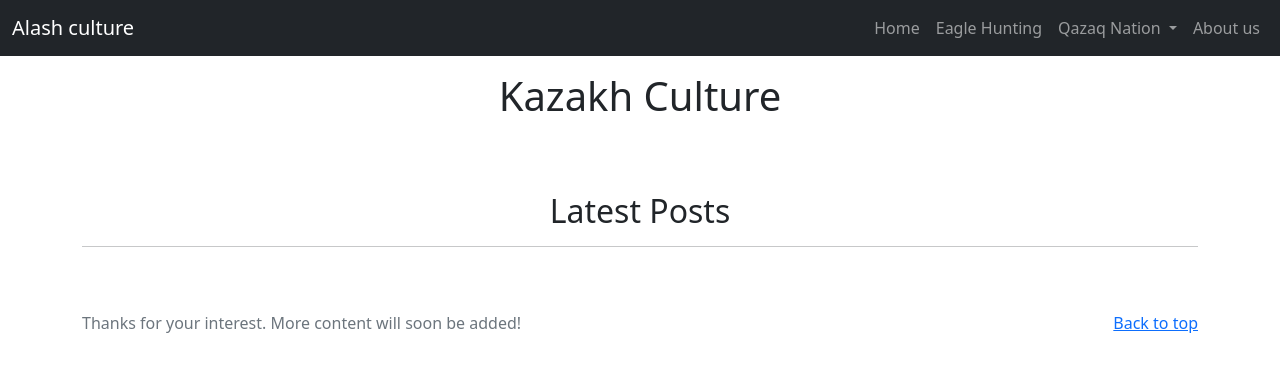
After one commit to aibaribrayev/Alashculture, a Django app: page /blog/ in a window 1280 px wide. The commit adds this page. Shown: the top 386 px of the page. Run offline with Django 3.2, Linux system fonts and the light colour scheme; data that the repository does not hold is empty.

Commit message:
new start

```diff
--- a/blog/models.py
+++ b/blog/models.py
@@ -2,6 +2,10 @@ from django.db import models
 
 class Blog(models.Model):
     title = models.CharField(max_length=200)
-    pub_date = models.DateTimeField()
     body = models.TextField()
     image = models.ImageField(upload_to='images/')
+    #add links to read more
+    def __str__(self):
+        return self.title
+    #def summary(self):
+    #    return self.body[:100]
--- /dev/null
+++ b/blog/templates/blog/allblogs.html
@@ -0,0 +1,111 @@
+<!doctype html>
+<html lang="en">
+  <head>
+    <meta charset="utf-8">
+    <meta name="viewport" content="width=device-width, initial-scale=1">
+    <meta name="description" content="">
+    <meta name="author" content="Mark Otto, Jacob Thornton, and Bootstrap contributors">
+    <meta name="generator" content="Hugo 0.88.1">
+
+    <!-- CSS only -->
+<link href="https://cdn.jsdelivr.net/npm/bootstrap@5.1.3/dist/css/bootstrap.min.css" rel="stylesheet" integrity="sha384-1BmE4kWBq78iYhFldvKuhfTAU6auU8tT94WrHftjDbrCEXSU1oBoqyl2QvZ6jIW3" crossorigin="anonymous">
+    <!-- Favicons -->
+<link rel="apple-touch-icon" href="/docs/5.1/assets/img/favicons/apple-touch-icon.png" sizes="180x180">
+<link rel="icon" href="/docs/5.1/assets/img/favicons/favicon-32x32.png" sizes="32x32" type="image/png">
+<link rel="icon" href="/docs/5.1/assets/img/favicons/favicon-16x16.png" sizes="16x16" type="image/png">
+<link rel="manifest" href="/docs/5.1/assets/img/favicons/manifest.json">
+<link rel="mask-icon" href="/docs/5.1/assets/img/favicons/safari-pinned-tab.svg" color="#7952b3">
+<link rel="icon" href="/docs/5.1/assets/img/favicons/favicon.ico">
+<meta name="theme-color" content="#7952b3">
+
+
+    <style>
+      .bd-placeholder-img {
+        font-size: 1.125rem;
+        text-anchor: middle;
+        -webkit-user-select: none;
+        -moz-user-select: none;
+        user-select: none;
+      }
+
+      @media (min-width: 768px) {
+        .bd-placeholder-img-lg {
+          font-size: 3.5rem;
+        }
+      }
+    </style>
+
+
+  </head>
+  <body>
+
+    <header>
+      <nav class="navbar navbar-expand-lg navbar-dark bg-dark">
+        <div class="container-fluid">
+          <a class="navbar-brand" href="{% url 'home' %}">Alash culture</a>
+          <button class="navbar-toggler" type="button" data-bs-toggle="collapse" data-bs-target="#navbarSupportedContent" aria-controls="navbarSupportedContent" aria-expanded="false" aria-label="Toggle navigation">
+            <span class="navbar-toggler-icon"></span>
+          </button>
+          <div class="collapse navbar-collapse" id="navbarSupportedContent">
+            <ul class="navbar-nav ms-auto mb-2 mb-lg-0">
+              <li class="nav-item">
+                <a class="nav-link" aria-current="page" href="{% url 'home' %}">Home</a>
+              </li>
+              <li class="nav-item">
+                <a class="nav-link" href="#">Eagle Hunting</a>
+              </li>
+              <li class="nav-item dropdown">
+                <a class="nav-link dropdown-toggle" href="#" id="navbarDropdown" role="button" data-bs-toggle="dropdown" aria-expanded="false">
+                  Qazaq Nation
+                </a>
+                <ul class="dropdown-menu" aria-labelledby="navbarDropdown">
+                  <li><a class="dropdown-item" href="#">History</a></li>
+                  <li><a class="dropdown-item active" href="#">Culture</a></li>
+                  <li><hr class="dropdown-divider"></li>
+                  <li><a class="dropdown-item" href="#">Connect</a></li>
+                </ul>
+              </li>
+              <li class="nav-item">
+                <a class="nav-link" href="#">About us</a>
+              </li>
+            </ul>
+          </div>
+        </div>
+      </nav>
+    </header>
+
+<main>
+  <div class="container">
+
+    <h1 class="text-center pt-3">Kazakh Culture</h1>
+    <br />
+    <br />
+    <h2 class="text-center pt-3">Latest Posts</h2>
+    <hr />
+  </div>
+
+  {% for blog in blogs.all %}
+    <h3>{{ blog.title }}<</h3>
+    <br />
+    <img class="img-fluid" src="{{ blog.image.url }}" height=200 width=200 >
+    <br />
+    <p>{{ blog.body }}</p>
+  {% endfor %}
+
+</main>
+
+<footer class="text-muted py-5">
+  <div class="container">
+    <p class="float-end mb-1">
+      <a href="#">Back to top</a>
+    </p>
+    <p class="mb-1">Thanks for your interest. More content will soon be added!</p>
+  </div>
+</footer>
+
+
+<!-- JavaScript Bundle with Popper -->
+<script src="https://cdn.jsdelivr.net/npm/bootstrap@5.1.3/dist/js/bootstrap.bundle.min.js" integrity="sha384-ka7Sk0Gln4gmtz2MlQnikT1wXgYsOg+OMhuP+IlRH9sENBO0LRn5q+8nbTov4+1p" crossorigin="anonymous"></script>
+
+  </body>
+</html>
--- /dev/null
+++ b/blog/urls.py
@@ -0,0 +1,6 @@
+from django.urls import path
+from . import views
+
+urlpatterns = [
+    path('', views.allblogs, name='allblogs'),
+]
--- a/blog/views.py
+++ b/blog/views.py
@@ -1,3 +1,6 @@
 from django.shortcuts import render
+from .models import Blog
 
-# Create your views here.
+def allblogs(request):
+    blogs = Blog.objects
+    return render(request, 'blog/allblogs.html', {'blogs':blogs})
--- a/jobs/models.py
+++ b/jobs/models.py
@@ -4,3 +4,8 @@ from django.db import models
 class Job(models.Model):
     image = models.ImageField(upload_to='images/')
     summary = models.CharField(max_length=200)
+    #body = models.TextField()
+    #add links to facebook and email
+
+    def __str__(self):
+        return self.summary
--- a/portfolio/settings.py
+++ b/portfolio/settings.py
@@ -119,6 +119,11 @@ USE_TZ = True
 # Static files (CSS, JavaScript, Images)
 # https://docs.djangoproject.com/en/2.2/howto/static-files/
 
+STATICFILES_DIRS = [
+    os.path.join(BASE_DIR, 'portfolio/static/')
+]
+
+STATIC_ROOT = os.path.join(BASE_DIR, 'static')
 STATIC_URL = '/static/'
 
 MEDIA_ROOT = os.path.join(BASE_DIR, 'media')
--- a/portfolio/urls.py
+++ b/portfolio/urls.py
@@ -1,25 +1,11 @@
-"""portfolio URL Configuration
-
-The `urlpatterns` list routes URLs to views. For more information please see:
-    https://docs.djangoproject.com/en/2.2/topics/http/urls/
-Examples:
-Function views
-    1. Add an import:  from my_app import views
-    2. Add a URL to urlpatterns:  path('', views.home, name='home')
-Class-based views
-    1. Add an import:  from other_app.views import Home
-    2. Add a URL to urlpatterns:  path('', Home.as_view(), name='home')
-Including another URLconf
-    1. Import the include() function: from django.urls import include, path
-    2. Add a URL to urlpatterns:  path('blog/', include('blog.urls'))
-"""
 from django.contrib import admin
-from django.urls import path
+from django.urls import path, include
 from django.conf import settings
 from django.conf.urls.static import static
 import jobs.views
 
 urlpatterns = [
     path('admin/', admin.site.urls),
-    path('home/', jobs.views.home, name='home'),
+    path('', jobs.views.home, name='home'),
+    path('blog/', include('blog.urls')),
 ] + static(settings.MEDIA_URL, document_root=settings.MEDIA_ROOT)
```
Also changed, not shown: jobs/templates/jobs/home.html (+12 -15 lines), portfolio/static/cropped-3.mongolia_deserto_gobi-2.jpg (added), portfolio/static/hunters.jpg (added), portfolio/static/ozero.jpg (added), 2 other files.
